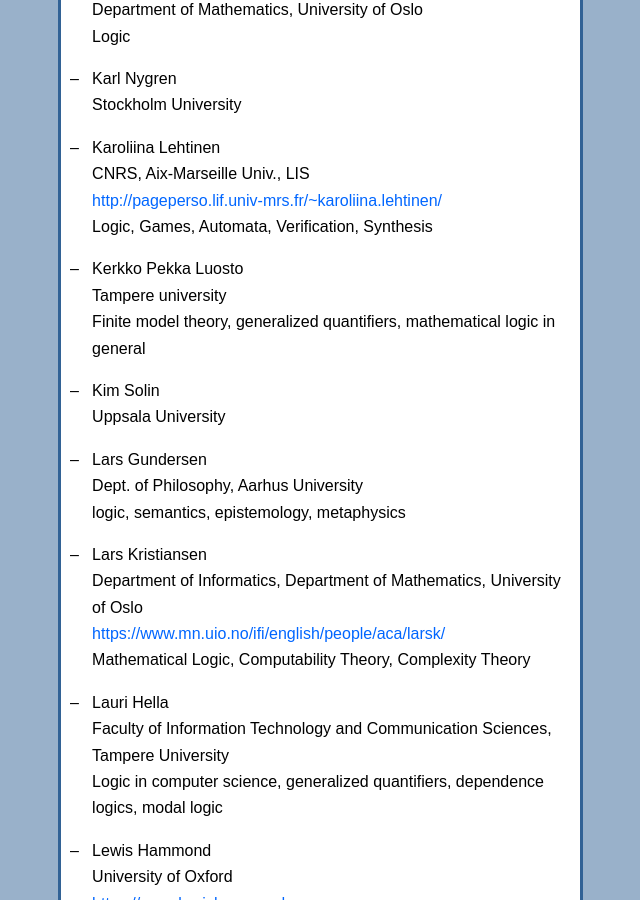
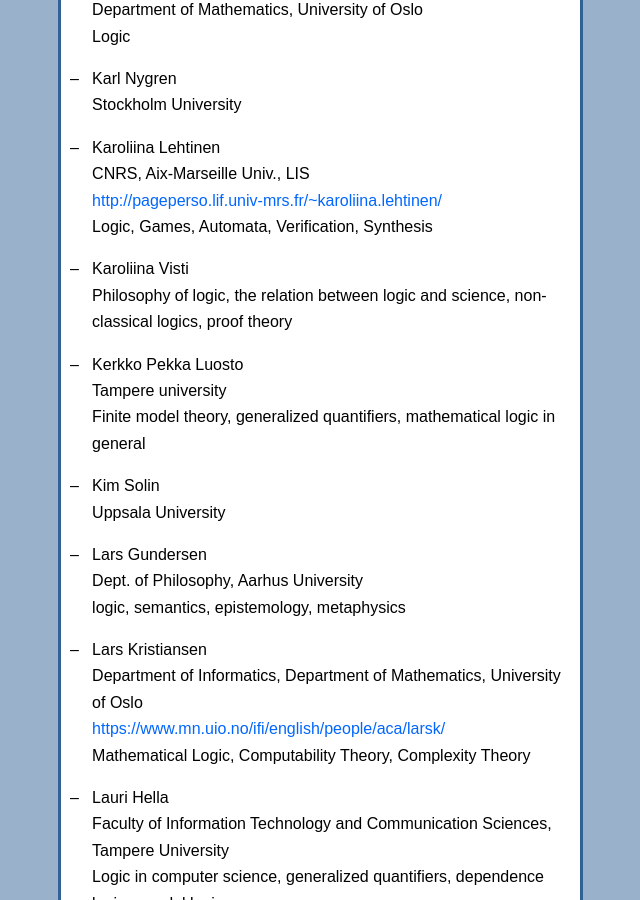
Before and after one commit to scandinavianlogic/scandinavianlogic.github.io, a Jekyll site: the page built from members.md, in a window 1280 px wide and 900 px high, scrolled down 10911 px. Shown: the whole window, without its empty margins (453-1093 px from the left). Built offline with Jekyll 4.4.1, drawn with Linux system fonts in a browser that asks for light colours.

Commit message:
new member

```diff
--- a/members.md
+++ b/members.md
@@ -421,6 +421,10 @@ membership.
   <http://pageperso.lif.univ-mrs.fr/~karoliina.lehtinen/>
   Logic, Games, Automata, Verification, Synthesis
 
+- Karoliina Visti
+  Philosophy of logic, the relation between logic and science, non-classical
+  logics, proof theory
+
 - Kerkko Pekka Luosto
   Tampere university
   Finite model theory, generalized quantifiers, mathematical logic in general
```
